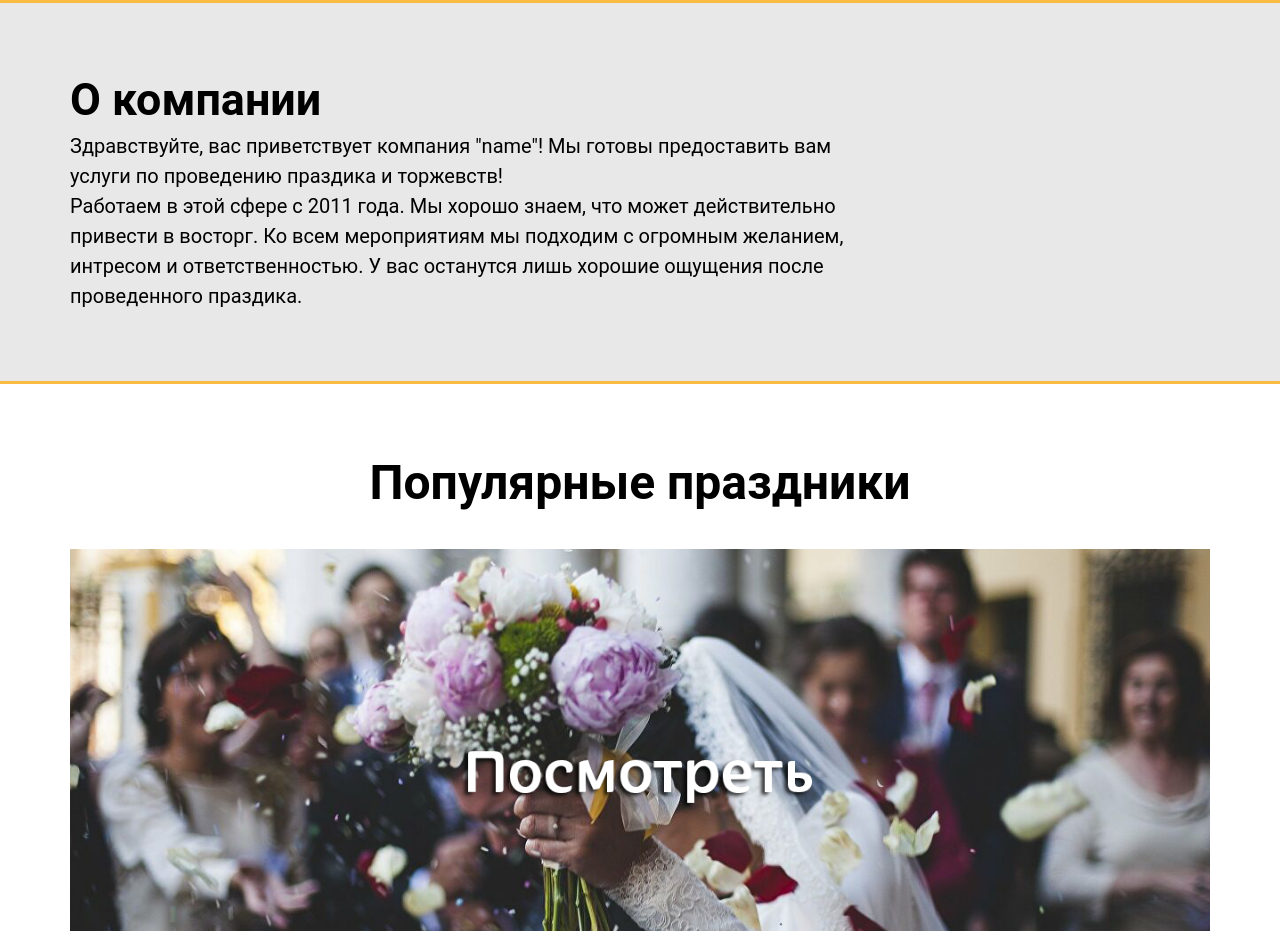
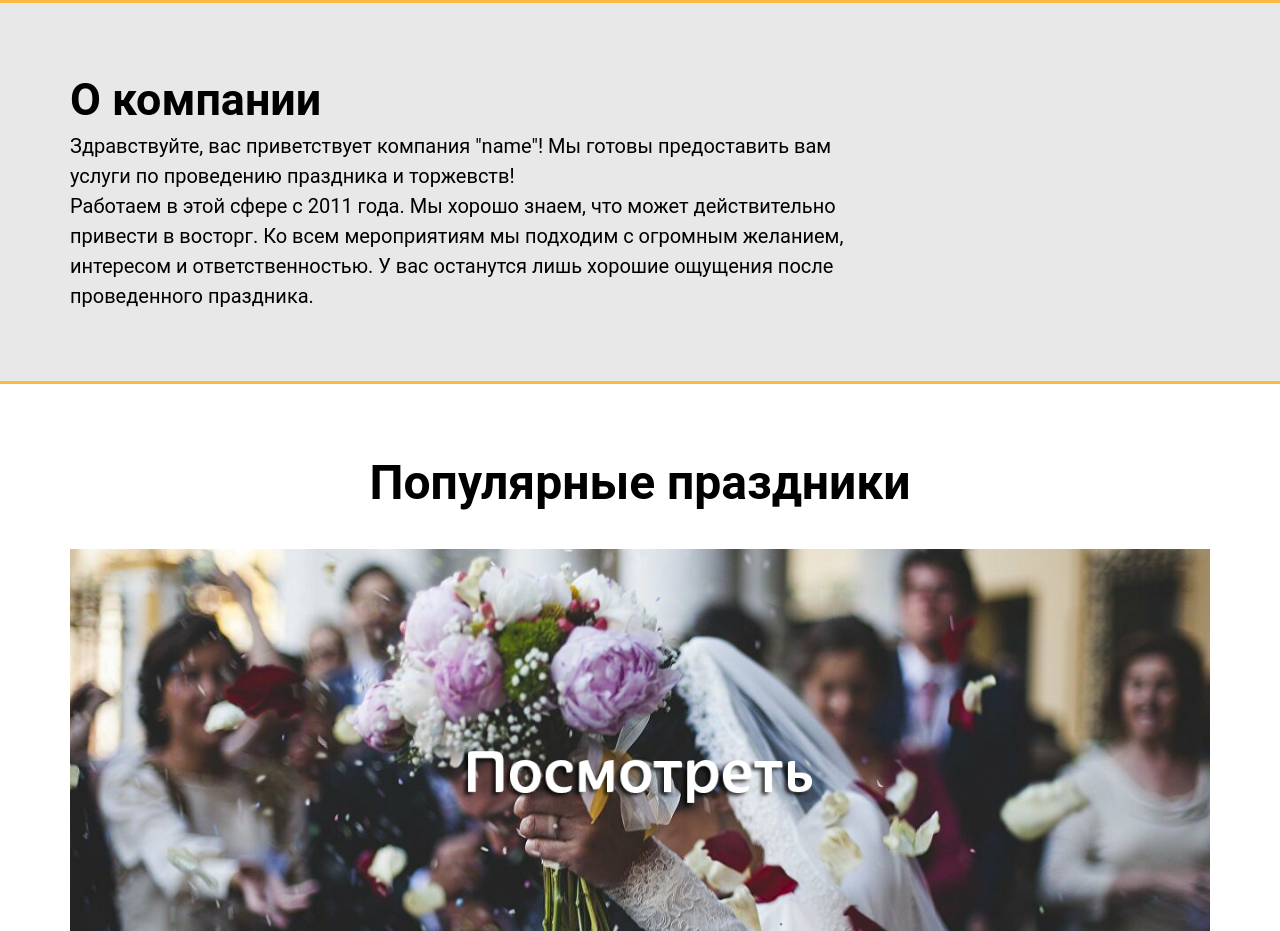
Before and after one commit to Yudvi4ili/7, a plain HTML site: page index.html in a window 1280 px wide. Shown: the part 1100-2031 px from the top of the page. Drawn offline with Linux system fonts and the light colour scheme.

Commit message:
index.html

```diff
--- a/index.html
+++ b/index.html
@@ -2,7 +2,7 @@
 <html>
 <head>
 	<meta charset="UTF-8">
-<title> Организация празников </title>
+<title> Организация праздников </title>
 	<link rel="stylesheet" href="style.css"
 <link rel="stylesheet" href="https://maxcdn.bootstrapcdn.com/font-awesome/4.5.0/css/font-awesome.min.css">
 </head>
@@ -87,12 +87,12 @@
 <div>
 <h1 class="h1Left">О компании </h1></div>
 <div class="text">
-Здравствуйте, вас приветствует компания "name"! Мы готовы предоставить вам услуги по проведению праздика и торжевств!
+Здравствуйте, вас приветствует компания "name"! Мы готовы предоставить вам услуги по проведению праздника и торжевств!
 </p>
 <p>
 Работаем в  этой сфере с 2011 года. Мы хорошо знаем, что может действительно привести в восторг.
-Ко всем мероприятиям мы подходим с огромным желанием, интресом и ответственностью.
-У вас останутся лишь хорошие ощущения после проведенного праздика.
+Ко всем мероприятиям мы подходим с огромным желанием, интересом и ответственностью.
+У вас останутся лишь хорошие ощущения после проведенного праздника.
 </p></div>
 </section>
 
```
